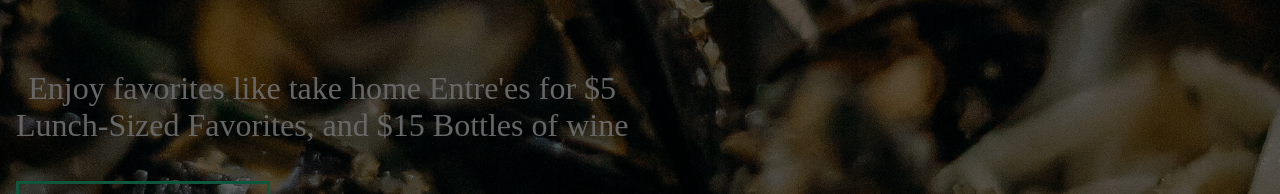
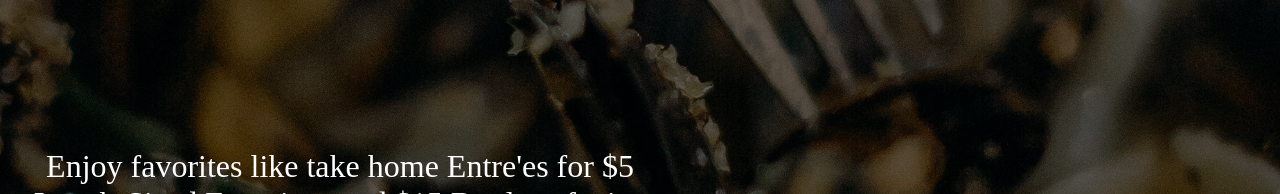
Before and after one commit to ahmadg78/pastaisus, a React (Create React App) app: page / in a window 1280 px wide. Shown: the part 1386-1580 px from the top of the page. Built offline with nearby package versions, Linux system fonts and the light colour scheme.

Commit message:
11.close

```diff
--- a/src/components/GlobalStyle.js
+++ b/src/components/GlobalStyle.js
@@ -3,6 +3,8 @@ import { createGlobalStyle } from "styled-components";
 const GlobalStyle = createGlobalStyle`
     *{
         margin: 0;
+        border: 0;
+        padding: 0;
     }
 
     body{
--- a/src/components/MenuHighlights.js
+++ b/src/components/MenuHighlights.js
@@ -49,6 +49,7 @@ const MenuHighlights = () => {
 };
 
 const Gallery = styled.div`
+
     img{
         width: 100%;
         height: 100%;
--- a/src/components/SeasonalSpecials.js
+++ b/src/components/SeasonalSpecials.js
@@ -21,36 +21,39 @@ const SeasonalSpecials = () => {
 };
 
 const Heading = styled.div`
+    margin-bottom: -7rem;
     h3{
         margin-bottom: 2rem;
     }
 `;
 
 const Section = styled.div`
-     width: 100vw;
-    height: 100vh;
-    object-fit: cover;
-    filter: brightness(.4);
-    padding-bottom: 5rem;
+    img{
+        width: 100vw;
+        height: 100vh;
+        object-fit: cover;
+        filter: brightness(.4);
+    }
+
     p{
-        position: absolute;
-        bottom: 20rem;
-        left: 16px;
+        position: relative;
+        bottom: 15rem;
+        right: 300px;
         color: white;
         font-size: 2rem;
     }
     h2{
-        position: absolute;
-        bottom: 10rem;
-        left: 16px;
+        position: relative;
+        bottom: 12rem;
+        right: 330px;
         color: white;
         font-size: 2rem;
 
     }
     button{
-      position: absolute;
+      position: relative;
       bottom: 14rem;
-      left: 16px;
+      right: 300px;
 
 
     }
```
